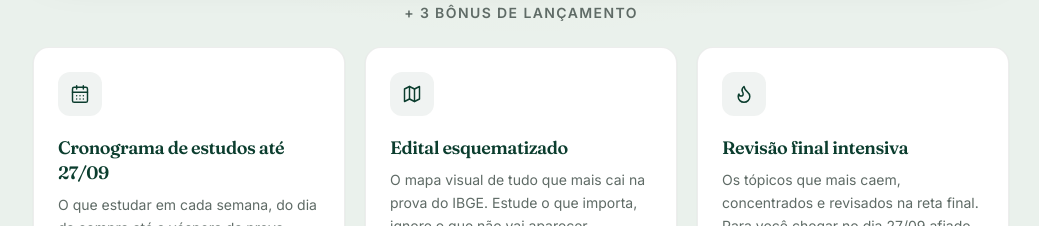
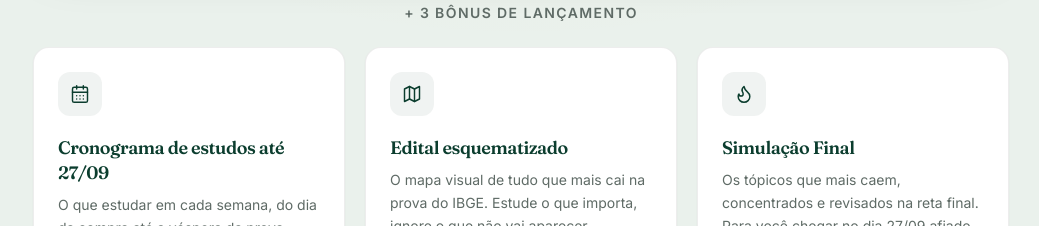
Before and after one commit to kissilamorais/saas-ibge, a Next.js app: page / in a window 1280 px wide. Shown: the part 3020-3246 px from the top of the page, without its empty margins (119-1158 px from the left). Built offline with nearby package versions, Linux system fonts and the light colour scheme; no server answers.

Commit message:
fix: alinha titulo Simulacao Final em OfferSection e content.ts

```diff
--- a/src/components/landing/OfferSection.tsx
+++ b/src/components/landing/OfferSection.tsx
@@ -38,7 +38,7 @@ const BONUSES: Bonus[] = [
   },
   {
     icon: Flame,
-    title: 'Revisão final intensiva',
+    title: 'Simulação Final',
     desc: 'Os tópicos que mais caem, concentrados e revisados na reta final. Para você chegar no dia 27/09 afiado.',
     badge: 'Libera 7 dias antes da prova',
     immediate: false,
--- a/src/lib/bonuses/content.ts
+++ b/src/lib/bonuses/content.ts
@@ -125,7 +125,7 @@ A partir daqui, o foco vira resolver questões da banca IBFC.
 **Equipe Aprovus**`,
 
   // ►►► REVISÃO FINAL INTENSIVA — conteúdo preenchido. ◄◄◄
-  'revisao-final': `# 🔥 Revisão Final Intensiva — Concurso IBGE 2026
+  'revisao-final': `# 🔥 Simulação Final — Concurso IBGE 2026
 
 **Você chegou na reta final. A prova é em 7 dias.**
 
```
